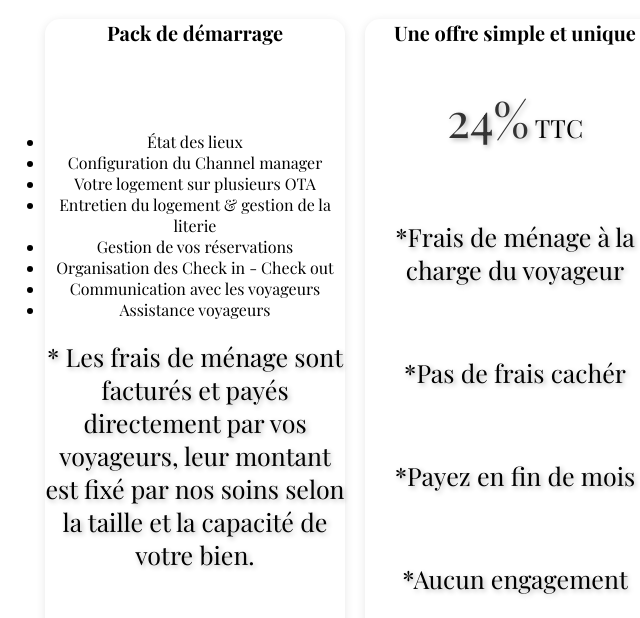
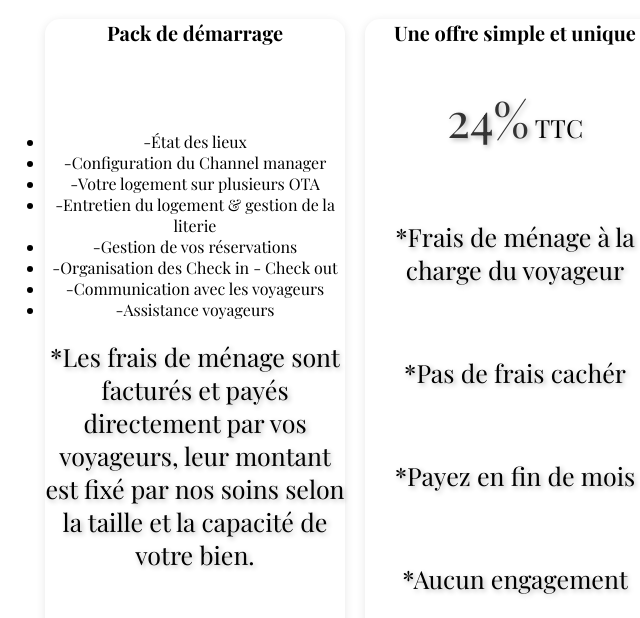
Before and after one commit to Douma-coder/Gabi-Conciergerie, a plain HTML site: page Notre Conciergerie.html in a window 1280 px wide. Shown: the part 3760-4378 px from the top of the page, 140-780 px from the left. Drawn offline with nearby package versions, Linux system fonts and the light colour scheme; a web font is replaced by a local one.

Commit message:
Update Notre Conciergerie.html

```diff
--- a/Notre Conciergerie.html
+++ b/Notre Conciergerie.html
@@ -97,15 +97,15 @@
             <div class="box from-top">
                 <h2>Pack de démarrage</h2>
                 <ul>
-                    <li>État des lieux </li>
-                    <li>Configuration du Channel manager</li>
-                    <li>Votre logement sur plusieurs OTA</li>
-                    <li>Entretien du logement & gestion de la literie</li>
-                    <li>Gestion de vos réservations</li>
-                    <li>Organisation des Check in - Check out</li>
-                    <li>Communication avec les voyageurs</li>
-                    <li>Assistance voyageurs</li>
-                    <p>* Les frais de ménage sont facturés et payés directement par vos voyageurs, leur montant est fixé par nos soins selon la taille et la capacité de votre bien.</p>
+                    <li>-État des lieux </li>
+                    <li>-Configuration du Channel manager</li>
+                    <li>-Votre logement sur plusieurs OTA</li>
+                    <li>-Entretien du logement & gestion de la literie</li>
+                    <li>-Gestion de vos réservations</li>
+                    <li>-Organisation des Check in - Check out</li>
+                    <li>-Communication avec les voyageurs</li>
+                    <li>-Assistance voyageurs</li>
+                    <p>*Les frais de ménage sont facturés et payés directement par vos voyageurs, leur montant est fixé par nos soins selon la taille et la capacité de votre bien.</p>
                     <p>*Prévoir un supplément pour les check-in physiques</p>
                     <p>*Les jeux de linges sont à votre charge</p>
                 </ul>
```
